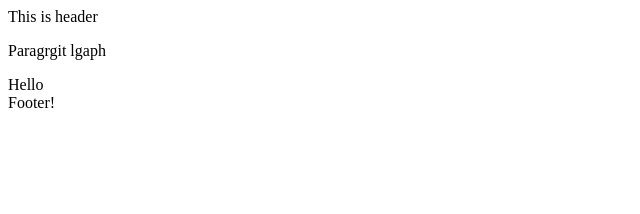
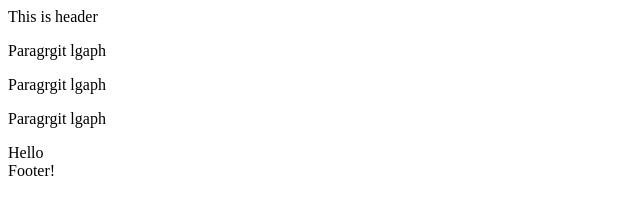
Before and after one commit to Vitas500/my-project, a plain HTML site: page index.html in a window 1280 px wide. Shown: the whole page, without its empty margins (0-640 px from the left). Drawn offline with Linux system fonts and the light colour scheme.

Commit message:
many paragraph

```diff
--- a/index.html
+++ b/index.html
@@ -8,7 +8,11 @@
 <body>
     <header>This is header</header>
     <main>
-      <p>Paragrgit lgaph</p>Hello</main>
+      <p>Paragrgit lgaph</p>
+      <p>Paragrgit lgaph</p>
+      <p>Paragrgit lgaph</p>
+
+      Hello</main>
     <footer>Footer!</footer>
 </body>
 </html>
```
